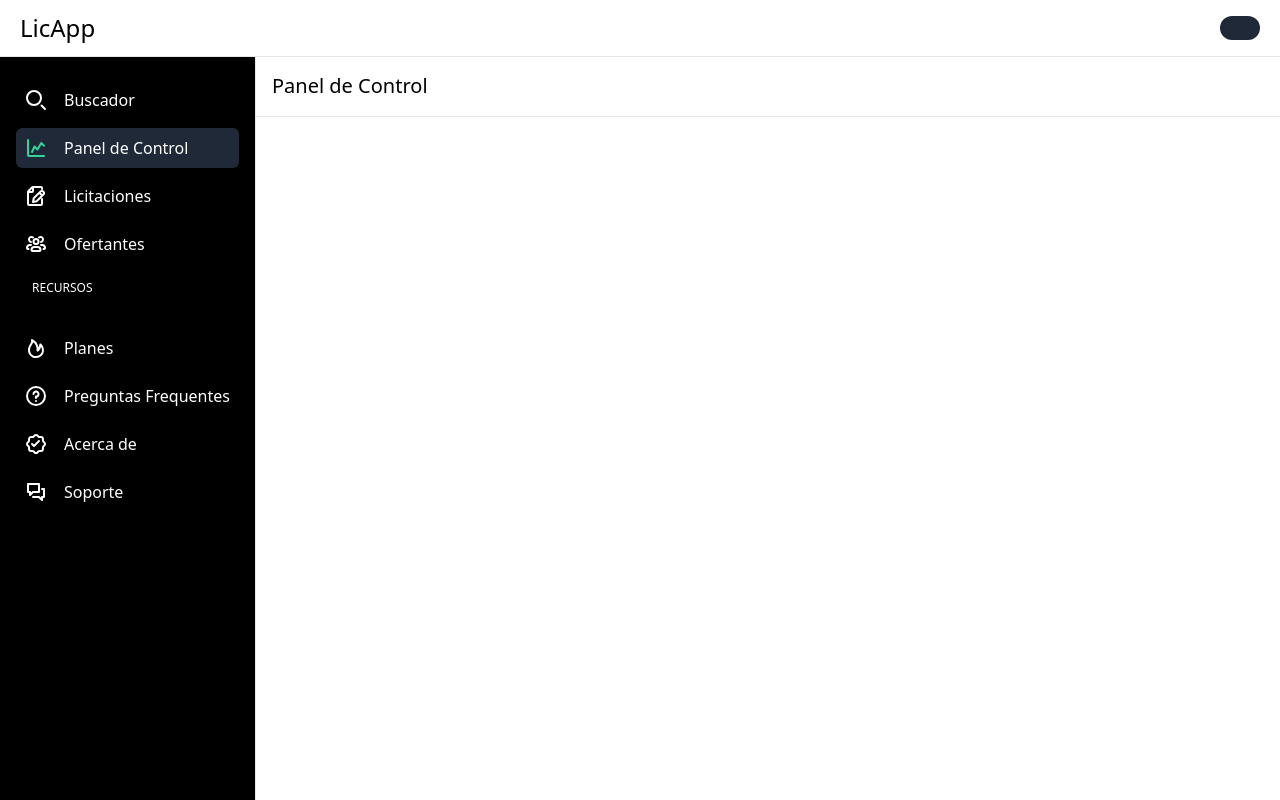
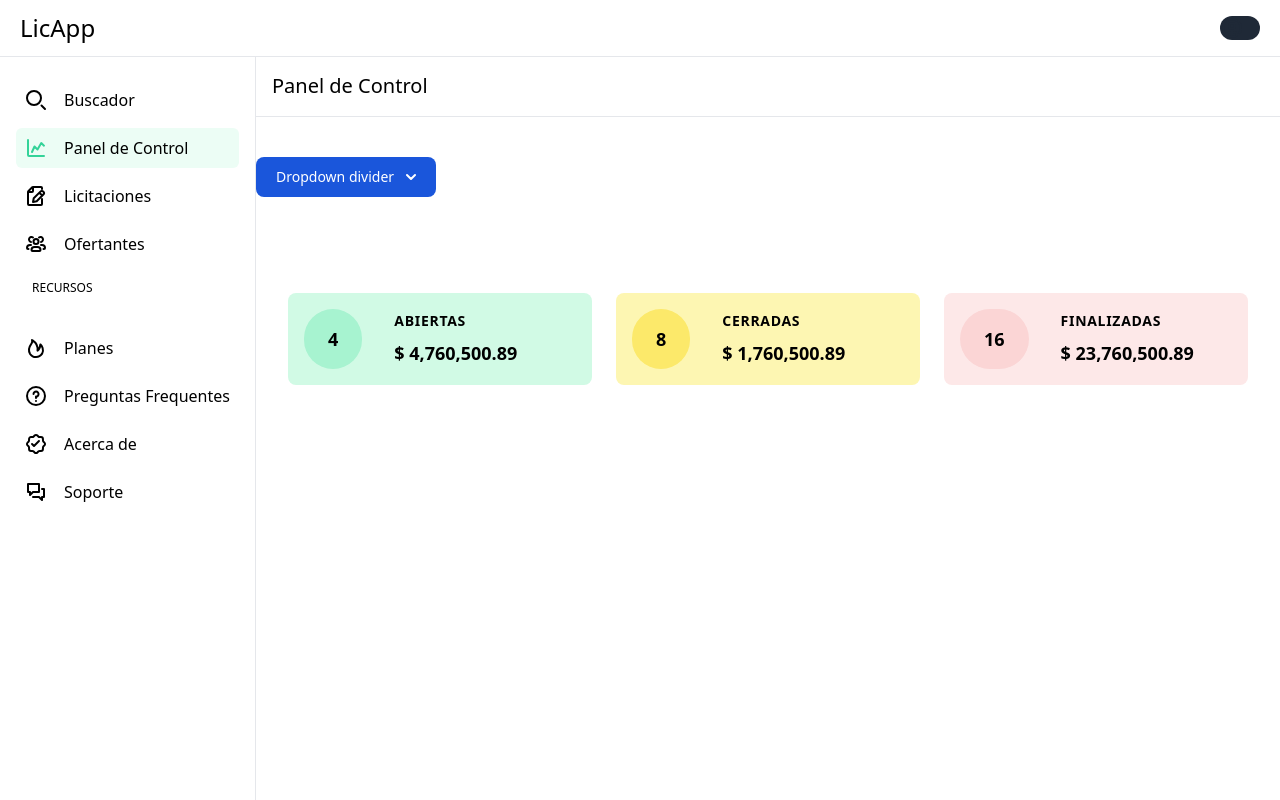
Before and after one commit to Paolovg95/licitappusers, a Django app: page /panel-de-control/ in a window 1280 px wide. Run offline with Django 4.2, Linux system fonts and the light colour scheme; parts of the project's set-up code (start-up, migrations or seed data) failed here and were passed over; some libraries are stand-ins or nearby versions.

Commit message:
Tab bar in licitaciones refactor and panel mockup cards added

```diff
--- a/static/sidebar/js/sidebar.js
+++ b/static/sidebar/js/sidebar.js
@@ -3,7 +3,7 @@ for (let link of links) {
   let link_value = link.attributes['data-active'].value
   let exists = document.querySelector(`[id*="${link_value}-body-container"]`)
   if (exists !== null) {
-    link.classList.replace("hover:bg-gray-800", "bg-gray-800")
+    link.classList.replace("hover:bg-gray-100","bg-emerald-50")
     link.firstElementChild.classList.add("text-emerald-400")
   }
 }
--- a/static/src/output.css
+++ b/static/src/output.css
@@ -1181,6 +1211,21 @@ input:checked + .toggle-bg {
   margin-bottom: 1rem;
 }
 
+.my-16 {
+  margin-top: 4rem;
+  margin-bottom: 4rem;
+}
+
+.my-20 {
+  margin-top: 5rem;
+  margin-bottom: 5rem;
+}
+
+.my-24 {
+  margin-top: 6rem;
+  margin-bottom: 6rem;
+}
+
 .-mb-px {
   margin-bottom: -1px;
 }
@@ -1269,6 +1322,14 @@ input:checked + .toggle-bg {
   margin-top: 1.5rem;
 }
 
+.mr-6 {
+  margin-right: 1.5rem;
+}
+
+.mr-8 {
+  margin-right: 2rem;
+}
+
 .block {
   display: block;
 }
@@ -1337,6 +1398,10 @@ input:checked + .toggle-bg {
   height: 100vh;
 }
 
+.h-2\.5 {
+  height: 0.625rem;
+}
+
 .w-1\/2 {
   width: 50%;
 }
@@ -1377,6 +1442,22 @@ input:checked + .toggle-bg {
   width: 100%;
 }
 
+.w-2\.5 {
+  width: 0.625rem;
+}
+
+.w-44 {
+  width: 11rem;
+}
+
+.min-w-0 {
+  min-width: 0px;
+}
+
+.max-w-3 {
+  max-width: 0.75rem;
+}
+
 .max-w-52 {
   max-width: 13rem;
 }
@@ -1517,6 +1603,18 @@ input:checked + .toggle-bg {
   justify-content: space-between;
 }
 
+.gap-4 {
+  gap: 1rem;
+}
+
+.gap-6 {
+  gap: 1.5rem;
+}
+
+.gap-y-3 {
+  row-gap: 0.75rem;
+}
+
 .space-x-2 > :not([hidden]) ~ :not([hidden]) {
   --tw-space-x-reverse: 0;
   margin-right: calc(0.5rem * var(--tw-space-x-reverse));
@@ -1697,6 +1800,21 @@ input:checked + .toggle-bg {
   background-color: rgb(26 86 219 / var(--tw-bg-opacity));
 }
 
+.bg-emerald-200 {
+  --tw-bg-opacity: 1;
+  background-color: rgb(167 243 208 / var(--tw-bg-opacity));
+}
+
+.bg-emerald-400 {
+  --tw-bg-opacity: 1;
+  background-color: rgb(52 211 153 / var(--tw-bg-opacity));
+}
+
+.bg-emerald-50 {
+  --tw-bg-opacity: 1;
+  background-color: rgb(236 253 245 / var(--tw-bg-opacity));
+}
+
 .bg-gray-100 {
   --tw-bg-opacity: 1;
   background-color: rgb(243 244 246 / var(--tw-bg-opacity));
@@ -1761,69 +1869,29 @@ input:checked + .toggle-bg {
   background-color: rgb(194 120 3 / var(--tw-bg-opacity));
 }
 
-.bg-gray-900 {
-  --tw-bg-opacity: 1;
-  background-color: rgb(17 24 39 / var(--tw-bg-opacity));
-}
-
-.bg-green-400 {
-  --tw-bg-opacity: 1;
-  background-color: rgb(49 196 141 / var(--tw-bg-opacity));
-}
-
-.bg-lime-400 {
-  --tw-bg-opacity: 1;
-  background-color: rgb(163 230 53 / var(--tw-bg-opacity));
-}
-
-.bg-lime-500 {
-  --tw-bg-opacity: 1;
-  background-color: rgb(132 204 22 / var(--tw-bg-opacity));
-}
-
-.bg-lime-600 {
-  --tw-bg-opacity: 1;
-  background-color: rgb(101 163 13 / var(--tw-bg-opacity));
-}
-
-.bg-green-300 {
-  --tw-bg-opacity: 1;
-  background-color: rgb(132 225 188 / var(--tw-bg-opacity));
-}
-
-.bg-lime-300 {
-  --tw-bg-opacity: 1;
-  background-color: rgb(190 242 100 / var(--tw-bg-opacity));
-}
-
-.bg-lime-700 {
-  --tw-bg-opacity: 1;
-  background-color: rgb(77 124 15 / var(--tw-bg-opacity));
-}
-
-.bg-green-700 {
-  --tw-bg-opacity: 1;
-  background-color: rgb(4 108 78 / var(--tw-bg-opacity));
-}
-
-.bg-emerald-300 {
-  --tw-bg-opacity: 1;
-  background-color: rgb(110 231 183 / var(--tw-bg-opacity));
-}
-
-.bg-emerald-400 {
-  --tw-bg-opacity: 1;
-  background-color: rgb(52 211 153 / var(--tw-bg-opacity));
-}
-
-.bg-gray-700 {
-  --tw-bg-opacity: 1;
-  background-color: rgb(55 65 81 / var(--tw-bg-opacity));
-}
-
-.bg-emerald-200 {
-  --tw-bg-opacity: 1;
-  background-color: rgb(167 243 208 / var(--tw-bg-opacity));
+.bg-blue-100 {
+  --tw-bg-opacity: 1;
+  background-color: rgb(225 239 254 / var(--tw-bg-opacity));
+}
+
+.bg-teal-100 {
+  --tw-bg-opacity: 1;
+  background-color: rgb(213 245 246 / var(--tw-bg-opacity));
+}
+
+.bg-emerald-100 {
+  --tw-bg-opacity: 1;
+  background-color: rgb(209 250 229 / var(--tw-bg-opacity));
+}
+
+.bg-yellow-200 {
+  --tw-bg-opacity: 1;
+  background-color: rgb(252 233 106 / var(--tw-bg-opacity));
+}
+
+.bg-red-200 {
+  --tw-bg-opacity: 1;
+  background-color: rgb(251 213 213 / var(--tw-bg-opacity));
 }
 
 .p-1 {
@@ -2032,11 +2125,29 @@ input:checked + .toggle-bg {
   line-height: 2.25rem;
 }
 
+.tracking-wide {
+  letter-spacing: 0.025em;
+}
+
+.tracking-wider {
+  letter-spacing: 0.05em;
+}
+
+.text-black {
+  --tw-text-opacity: 1;
+  color: rgb(0 0 0 / var(--tw-text-opacity));
+}
+
 .text-blue-600 {
   --tw-text-opacity: 1;
   color: rgb(28 100 242 / var(--tw-text-opacity));
 }
 
+.text-emerald-400 {
+  --tw-text-opacity: 1;
+  color: rgb(52 211 153 / var(--tw-text-opacity));
+}
+
 .text-gray-400 {
   --tw-text-opacity: 1;
   color: rgb(156 163 175 / var(--tw-text-opacity));
@@ -2097,29 +2203,19 @@ input:checked + .toggle-bg {
   color: rgb(114 59 19 / var(--tw-text-opacity));
 }
 
-.text-lime-500 {
-  --tw-text-opacity: 1;
-  color: rgb(132 204 22 / var(--tw-text-opacity));
-}
-
-.text-black {
-  --tw-text-opacity: 1;
-  color: rgb(0 0 0 / var(--tw-text-opacity));
-}
-
-.text-green-300 {
-  --tw-text-opacity: 1;
-  color: rgb(132 225 188 / var(--tw-text-opacity));
-}
-
-.text-emerald-300 {
-  --tw-text-opacity: 1;
-  color: rgb(110 231 183 / var(--tw-text-opacity));
-}
-
-.text-emerald-400 {
-  --tw-text-opacity: 1;
-  color: rgb(52 211 153 / var(--tw-text-opacity));
+.text-blue-500 {
+  --tw-text-opacity: 1;
+  color: rgb(63 131 248 / var(--tw-text-opacity));
+}
+
+.text-teal-500 {
+  --tw-text-opacity: 1;
+  color: rgb(6 148 162 / var(--tw-text-opacity));
+}
+
+.text-blue-800 {
+  --tw-text-opacity: 1;
+  color: rgb(30 66 159 / var(--tw-text-opacity));
 }
 
 .opacity-0 {
@@ -2679,6 +2769,14 @@ input:checked + .toggle-bg {
 @media (min-width: 768px) {
   .md\:me-24 {
     margin-inline-end: 6rem;
+  }
+
+  .md\:grid-cols-2 {
+    grid-template-columns: repeat(2, minmax(0, 1fr));
+  }
+
+  .md\:grid-cols-3 {
+    grid-template-columns: repeat(3, minmax(0, 1fr));
   }
 }
 
@@ -2693,6 +2791,20 @@ input:checked + .toggle-bg {
   }
 }
 
+@media (min-width: 1280px) {
+  .xl\:col-span-5 {
+    grid-column: span 5 / span 5;
+  }
+
+  .xl\:grid-cols-4 {
+    grid-template-columns: repeat(4, minmax(0, 1fr));
+  }
+
+  .xl\:grid-cols-3 {
+    grid-template-columns: repeat(3, minmax(0, 1fr));
+  }
+}
+
 .rtl\:right-0:where([dir="rtl"], [dir="rtl"] *) {
   right: 0px;
 }
--- a/templates/base.html
+++ b/templates/base.html
@@ -24,5 +24,6 @@
   <script src="{% static 'sidebar/js/sidebar.js' %}"></script>
   <script src="https://cdnjs.cloudflare.com/ajax/libs/flowbite/2.3.0/flowbite.min.js"></script>
   <script src="https://unpkg.com/htmx.org@1.9.12/dist/ext/path-params.js"></script>
+
 </body>
 </html>
--- a/templates/panel.html
+++ b/templates/panel.html
@@ -2,5 +2,88 @@
 {% block content %}
 <div id="panel-body-container" class="content mt-14">
   <h1 class="mb-10 p-4 pb-4 text-xl font-normal border-b border-gray-200">Panel de Control</h1>
+
+<button id="dropdownDividerButton" data-dropdown-toggle="dropdownDivider" class="text-white bg-blue-700 hover:bg-blue-800 focus:ring-4 focus:outline-none focus:ring-blue-300 font-medium rounded-lg text-sm px-5 py-2.5 text-center inline-flex items-center dark:bg-blue-600 dark:hover:bg-blue-700 dark:focus:ring-blue-800" type="button">Dropdown divider <svg class="w-2.5 h-2.5 ms-3" aria-hidden="true" xmlns="http://www.w3.org/2000/svg" fill="none" viewBox="0 0 10 6">
+<path stroke="currentColor" stroke-linecap="round" stroke-linejoin="round" stroke-width="2" d="m1 1 4 4 4-4"/>
+</svg>
+</button>
+
+<!-- Dropdown menu -->
+<div id="dropdownDivider" class="z-10 hidden bg-white divide-y divide-gray-100 rounded-lg shadow w-44 dark:bg-gray-700 dark:divide-gray-600">
+    <ul class="py-2 text-sm text-gray-700 dark:text-gray-200" aria-labelledby="dropdownDividerButton">
+      <li>
+        <a href="#" class="block px-4 py-2 hover:bg-gray-100 dark:hover:bg-gray-600 dark:hover:text-white">Dashboard</a>
+      </li>
+      <li>
+        <a href="#" class="block px-4 py-2 hover:bg-gray-100 dark:hover:bg-gray-600 dark:hover:text-white">Settings</a>
+      </li>
+      <li>
+        <a href="#" class="block px-4 py-2 hover:bg-gray-100 dark:hover:bg-gray-600 dark:hover:text-white">Earnings</a>
+      </li>
+    </ul>
+    <div class="py-2">
+      <a href="#" class="block px-4 py-2 text-sm text-gray-700 hover:bg-gray-100 dark:hover:bg-gray-600 dark:text-gray-200 dark:hover:text-white">Separated link</a>
+    </div>
+</div>
+
+<div class="grid gap-6 mx-8 my-24 md:grid-cols-3 xl:grid-cols-3">
+  <div class="min-w-0 rounded-lg shadow-xs overflow-hidden bg-emerald-100">
+    <div class="p-4 flex items-center">
+      <div
+        class="p-4 rounded-full bg-emerald-200 mr-8"
+      >
+        <span class="text-black text-lg font-bold px-2">
+          4
+        </span>
+      </div>
+      <div>
+        <p class="mb-2 text-sm font-extrabold text-black tracking-wider">
+          ABIERTAS
+        </p>
+        <p class="text-lg font-bold text-black">
+          $ 4,760,500.89
+        </p>
+      </div>
+    </div>
+  </div>
+  <div class="min-w-0 rounded-lg shadow-xs overflow-hidden bg-yellow-100">
+    <div class="p-4 flex items-center">
+      <div
+        class="p-4 rounded-full bg-yellow-200 mr-8"
+      >
+        <span class="text-black text-lg font-bold px-2">
+          8
+        </span>
+      </div>
+      <div>
+        <p class="mb-2 text-sm font-extrabold text-black tracking-wider">
+          CERRADAS
+        </p>
+        <p class="text-lg font-bold text-black">
+          $ 1,760,500.89
+        </p>
+      </div>
+    </div>
+  </div>
+  <div class="min-w-0 rounded-lg shadow-xs overflow-hidden bg-red-100">
+    <div class="p-4 flex items-center">
+      <div
+        class="p-4 rounded-full bg-red-200 mr-8"
+      >
+        <span class="text-black text-lg font-bold px-2">
+          16
+        </span>
+      </div>
+      <div>
+        <p class="mb-2 text-sm font-extrabold text-black tracking-wider">
+          FINALIZADAS
+        </p>
+        <p class="text-lg font-bold text-black">
+          $ 23,760,500.89
+        </p>
+      </div>
+    </div>
+  </div>
+
 </div>
 {% endblock %}
--- a/templates/partials/sidebar.html
+++ b/templates/partials/sidebar.html
@@ -72,14 +72,14 @@
 </nav>
 
 <aside id="logo-sidebar"
-  class="fixed top-0 left-0 z-40 w-64 h-screen pt-20 transition-transform -translate-x-full bg-black border-r border-gray-200 sm:translate-x-0"
+  class="fixed top-0 left-0 z-40 w-64 h-screen pt-20 transition-transform -translate-x-full bg-white border-r border-gray-200 sm:translate-x-0"
   aria-label="Sidebar">
-  <div class="h-full px-4 pb-4 overflow-y-auto bg-black">
+  <div class="h-full px-4 pb-4 overflow-y-auto bg-white">
     <ul class="space-y-2 font-medium">
       <li>
         <a href="{% url 'buscador' %}"
           data-active="buscador"
-          class="flex transition delay-50 rounded-md items-center p-2 text-white hover:bg-gray-800 group">
+          class="flex transition delay-50 rounded-md items-center p-2 text-black hover:bg-gray-100 group">
           <svg class="w-6 h-6 mr-4 transition duration-75 group-hover:text-emerald-400" aria-hidden="true" xmlns="http://www.w3.org/2000/svg" width="24"
             height="24" fill="none" viewBox="0 0 24 24">
             <path stroke="currentColor" stroke-linecap="round" stroke-width="2"
@@ -91,7 +91,7 @@
       <li>
         <a href="{% url 'panel' %}"
           data-active="panel"
-          class="flex transition delay-50 rounded-md items-center p-2 text-white hover:bg-gray-800 group">
+          class="flex transition delay-50 rounded-md items-center p-2 text-black hover:bg-gray-100 group">
           <svg class="w-6 h-6 mr-4 transition duration-75 group-hover:text-emerald-400" aria-hidden="true" xmlns="http://www.w3.org/2000/svg" width="24"
             height="24" fill="none" viewBox="0 0 24 24">
             <path stroke="currentColor" stroke-linecap="round" stroke-linejoin="round" stroke-width="2"
@@ -103,7 +103,7 @@
       <li>
         <a href="{% url 'licitaciones' %}"
           data-active="licitaciones"
-          class="flex transition delay-50 rounded-md items-center p-2 text-white hover:bg-gray-800 group">
+          class="flex transition delay-50 rounded-md items-center p-2 text-black hover:bg-gray-100 group">
           <svg class="w-6 h-6 mr-4 transition duration-75 group-hover:text-emerald-400" aria-hidden="true" xmlns="http://www.w3.org/2000/svg" width="24"
             height="24" fill="none" viewBox="0 0 24 24">
             <path stroke="currentColor" stroke-linecap="round" stroke-linejoin="round" stroke-width="2"
@@ -115,7 +115,7 @@
       <li>
         <a href="{% url 'ofertantes' %}"
           data-active="ofertantes"
-          class="flex transition delay-50 rounded-md items-center p-2 text-white hover:bg-gray-800 group">
+          class="flex transition delay-50 rounded-md items-center p-2 text-black hover:bg-gray-100 group">
           <svg class="w-6 h-6 mr-4 transition duration-75 group-hover:text-emerald-400" aria-hidden="true" xmlns="http://www.w3.org/2000/svg" width="24"
             height="24" fill="none" viewBox="0 0 24 24">
             <path stroke="currentColor" stroke-linecap="round" stroke-width="2"
@@ -125,12 +125,12 @@
         </a>
       </li>
     </ul>
-    <p class="m-4 text-xs text-white">RECURSOS</p>
+    <p class="m-4 text-xs text-black">RECURSOS</p>
     <ul class="pt-4 mt-4 space-y-2 text-base font-medium">
       <li>
         <a href="#"
           aria-selected="false"
-          class="flex transition delay-50 rounded-md items-center p-2 text-white hover:bg-gray-800 group">
+          class="flex transition delay-50 rounded-md items-center p-2 text-black hover:bg-gray-100 group">
           <svg class="w-6 h-6 mr-4 transition duration-75 group-hover:text-emerald-400" aria-hidden="true" xmlns="http://www.w3.org/2000/svg" width="24"
             height="24" fill="none" viewBox="0 0 24 24">
             <path stroke="currentColor" stroke-linecap="round" stroke-linejoin="round" stroke-width="2"
@@ -142,7 +142,7 @@
       <li>
         <a href="#"
           aria-selected="false"
-          class="flex transition delay-50 rounded-md items-center p-2 text-white hover:bg-gray-800 group">
+          class="flex transition delay-50 rounded-md items-center p-2 text-black hover:bg-gray-100 group">
           <svg class="w-6 h-6 mr-4 transition duration-75 group-hover:text-emerald-400" aria-hidden="true" xmlns="http://www.w3.org/2000/svg" width="24"
             height="24" fill="none" viewBox="0 0 24 24">
             <path stroke="currentColor" stroke-linecap="round" stroke-linejoin="round" stroke-width="2"
@@ -154,7 +154,7 @@
       <li x-transition.duration.500ms>
         <a href="#"
           aria-selected="false"
-          class="flex transition delay-50 rounded-md items-center p-2 text-white hover:bg-gray-800 group">
+          class="flex transition delay-50 rounded-md items-center p-2 text-black hover:bg-gray-100 group">
           <svg class="w-6 h-6 mr-4 transition duration-75 group-hover:text-emerald-400" aria-hidden="true" xmlns="http://www.w3.org/2000/svg" width="24"
             height="24" fill="none" viewBox="0 0 24 24">
             <path stroke="currentColor" stroke-linecap="round" stroke-linejoin="round" stroke-width="2"
@@ -166,7 +166,7 @@
       <li>
         <a href="#"
           aria-selected="true"
-          class="flex transition delay-50 rounded-md items-center p-2 text-white hover:bg-gray-800 group">
+          class="flex transition delay-50 rounded-md items-center p-2 text-black hover:bg-gray-100 group">
           <svg class="w-6 h-6 mr-4 transition duration-75 group-hover:text-emerald-400" aria-hidden="true" xmlns="http://www.w3.org/2000/svg" width="24"
             height="24" fill="none" viewBox="0 0 24 24">
             <path stroke="currentColor" stroke-linecap="round" stroke-linejoin="round" stroke-width="2"
```
Also changed, not shown: other parts of static/src/output.css (+158 -106 lines), templates/read_licitaciones.html (+10 -8 lines), db.sqlite3.
